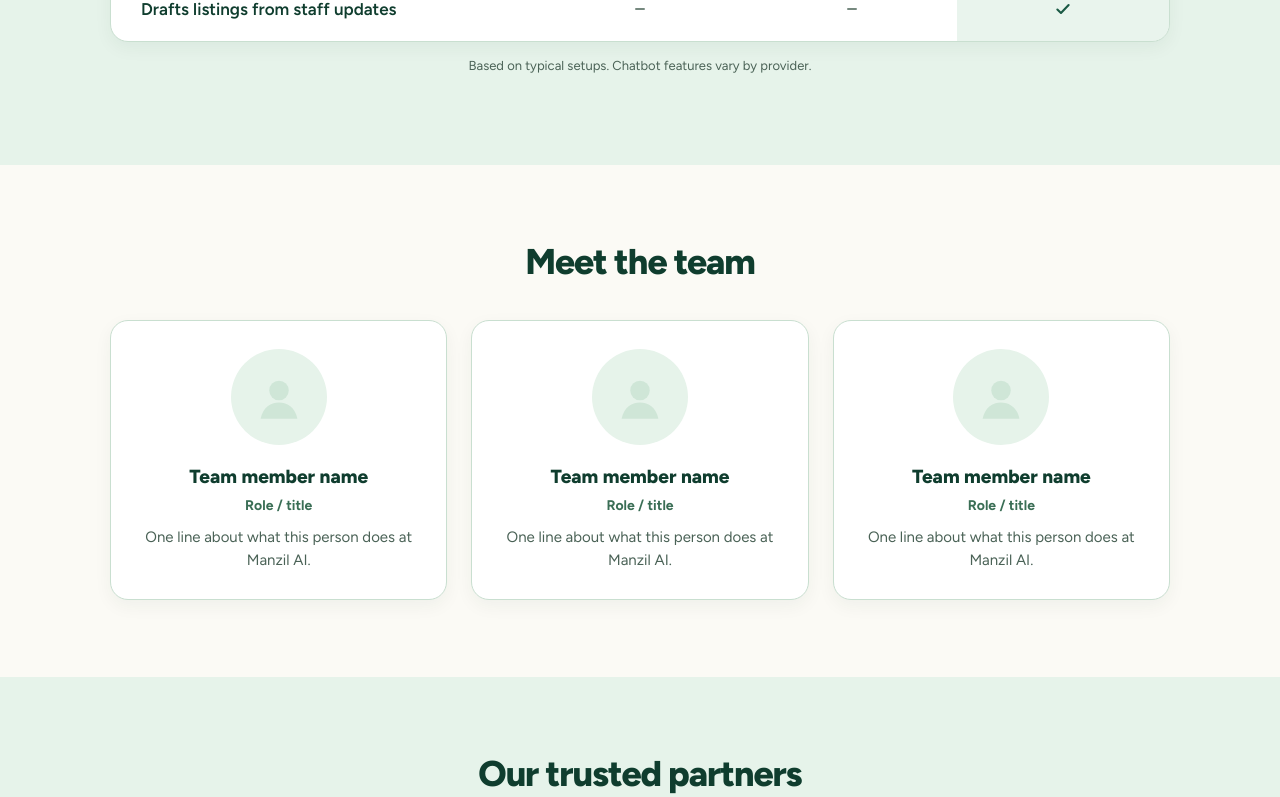
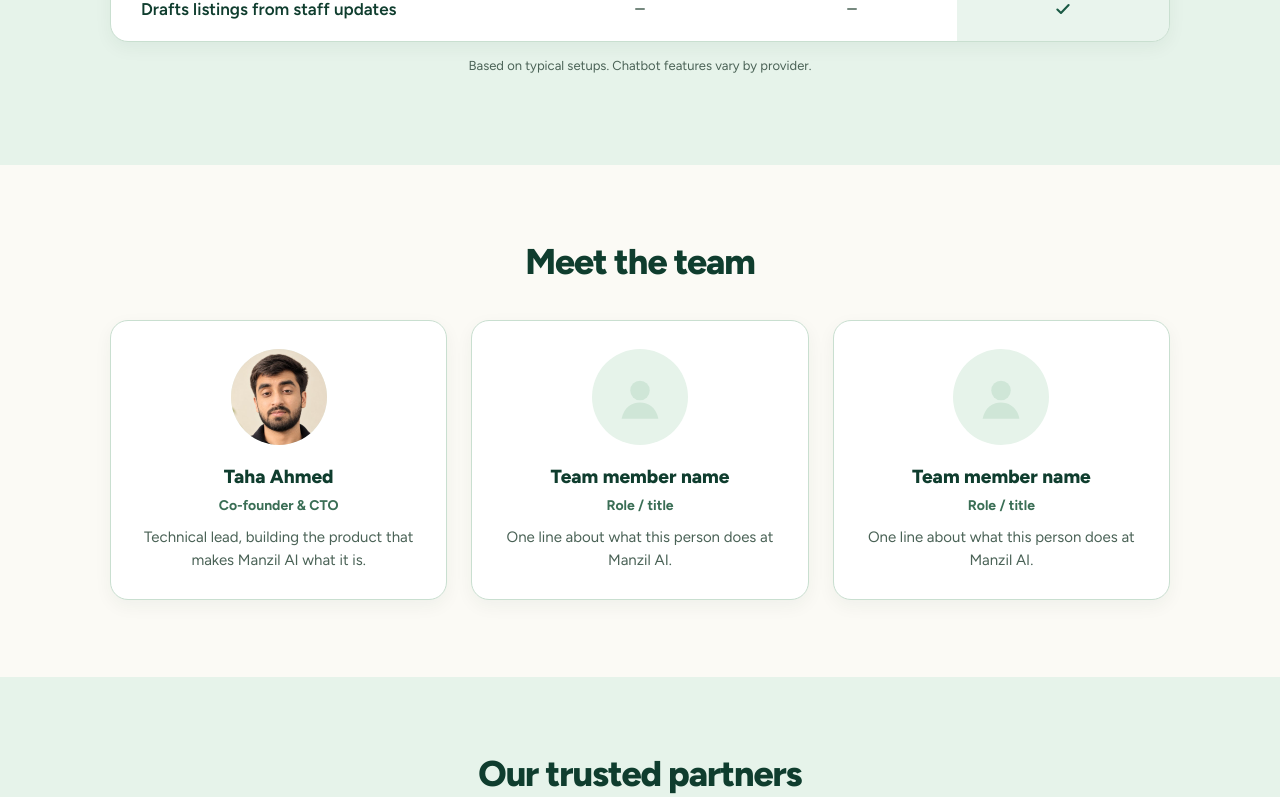
Before and after one commit to Taha-coder-star/manzilaiwebsite, a React (Vite) app in the folder site/: page / in a window 1280 px wide. Shown: the part 3322-4119 px from the top of the page. Built offline with nearby package versions, Linux system fonts and the light colour scheme; no server answers.

Commit message:
Add Taha Ahmed (Co-founder & CTO) to team section
Co-Authored-By: Claude Opus 5.5 <noreply@anthropic.com>

```diff
--- a/site/src/components/Team.jsx
+++ b/site/src/components/Team.jsx
@@ -10,7 +10,9 @@ export default function Team() {
           {team.map((m, i) => (
             <li className="team__card" key={i}>
               <div className="team__photo" aria-hidden="true">
-                <svg viewBox="0 0 48 48"><circle cx="24" cy="18" r="9" /><path d="M7 44c2-10 9-15 17-15s15 5 17 15z" /></svg>
+                {m.photo
+                  ? <img src={m.photo} alt="" width="96" height="96" loading="lazy" />
+                  : <svg viewBox="0 0 48 48"><circle cx="24" cy="18" r="9" /><path d="M7 44c2-10 9-15 17-15s15 5 17 15z" /></svg>}
               </div>
               <h3>{m.name}</h3>
               <p className="team__role">{m.role}</p>
--- a/site/src/data/team.js
+++ b/site/src/data/team.js
@@ -1,7 +1,9 @@
 // Placeholder content: the owner will send real names, roles, photos and partner logos.
 // Never fill these with invented people or real company names.
+import team1 from "../assets/team-1.jpg";
+
 export const team = [
-  { name: "Team member name", role: "Role / title", bio: "One line about what this person does at Manzil AI." },
+  { name: "Taha Ahmed", role: "Co-founder & CTO", bio: "Technical lead, building the product that makes Manzil AI what it is.", photo: team1 },
   { name: "Team member name", role: "Role / title", bio: "One line about what this person does at Manzil AI." },
   { name: "Team member name", role: "Role / title", bio: "One line about what this person does at Manzil AI." },
 ];
--- a/site/src/styles/Team.css
+++ b/site/src/styles/Team.css
@@ -10,6 +10,7 @@
 .team__card { padding: 28px 24px; text-align: center; background: #fff; border: 1px solid var(--line); border-radius: 18px; box-shadow: 0 6px 18px rgba(15, 61, 46, .05); }
 .team__photo { width: 96px; height: 96px; margin: 0 auto 18px; display: grid; place-items: center; border-radius: 50%; background: var(--mint); }
 .team__photo svg { width: 52px; fill: var(--sage-soft); }
+.team__photo img { width: 100%; height: 100%; border-radius: 50%; object-fit: cover; }
 .team__card h3 { margin: 0; font-size: 19px; font-weight: 800; }
 .team__role { margin: 4px 0 10px; color: var(--sage-text); font-size: 14px; font-weight: 700; }
 .team__bio { margin: 0; color: var(--muted); font-size: 15px; line-height: 1.5; }
```
Also changed, not shown: site/src/assets/team-1.jpg (added), 1 other file (tests, documents, lock files or other folders).
